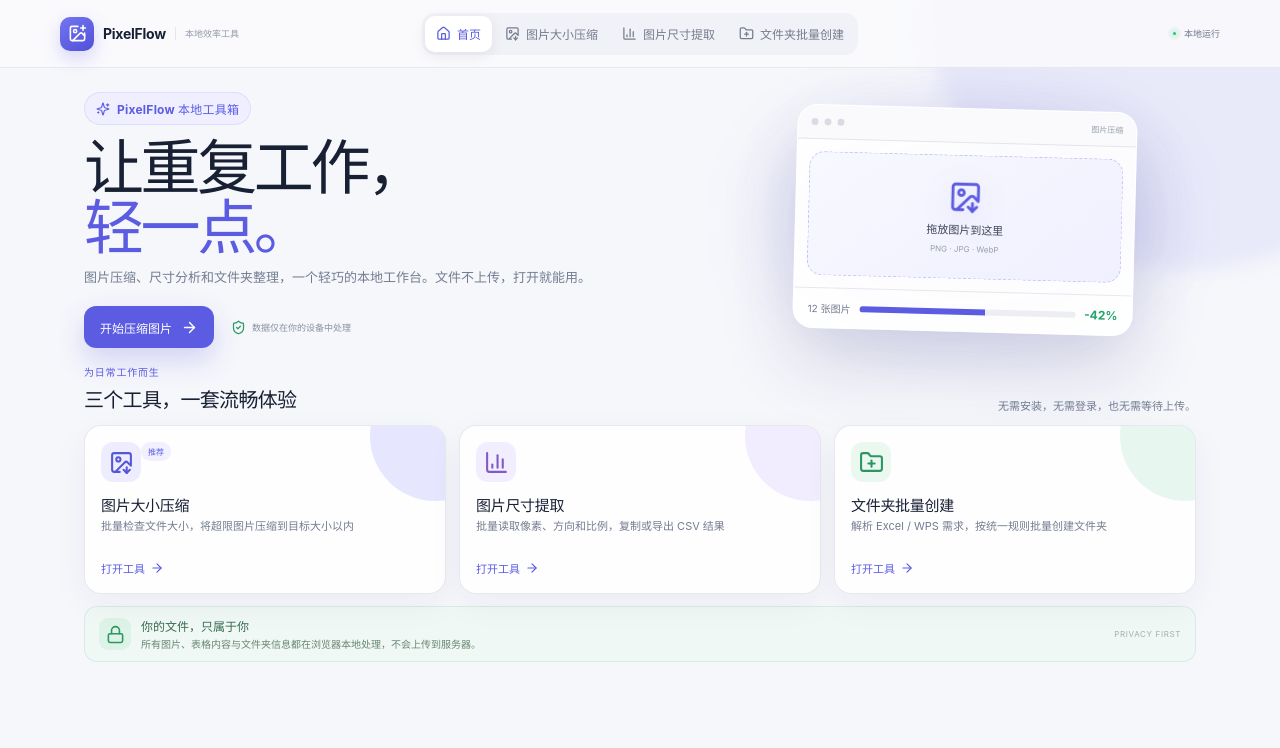
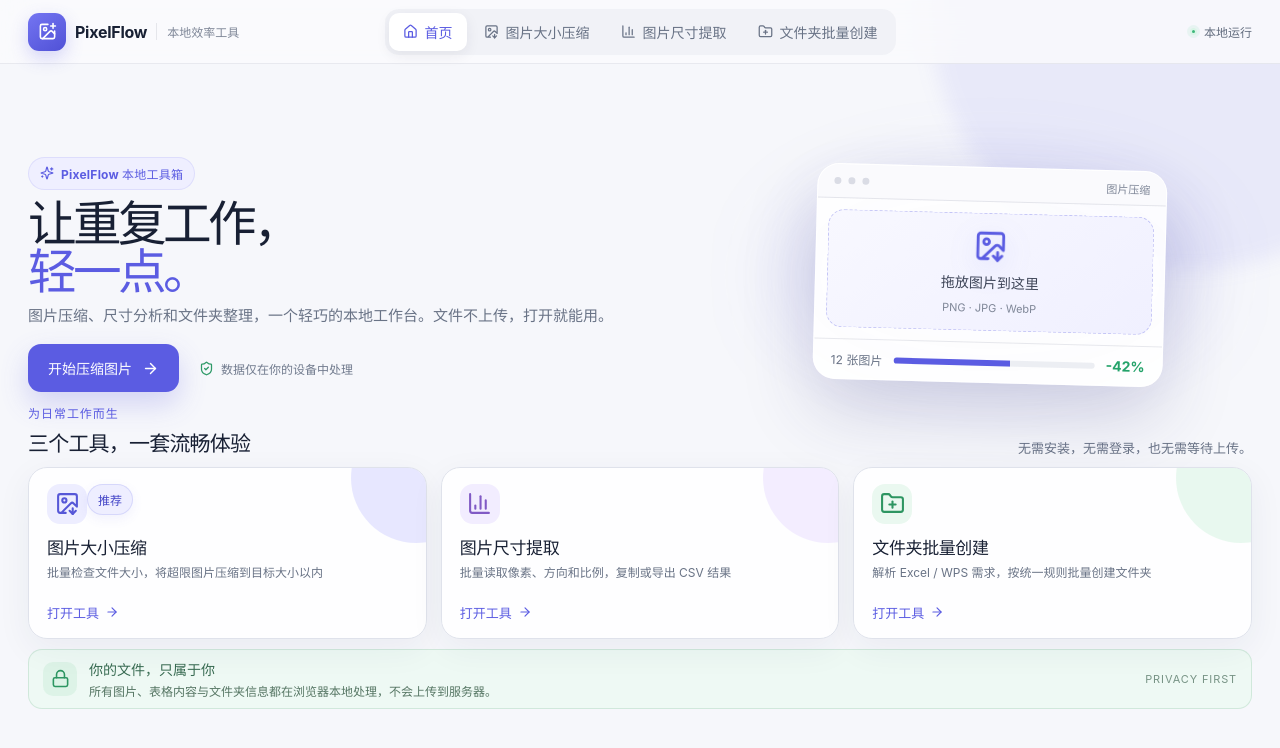
Before and after one commit to liaoyiming222-art/image-pixel-batch-reducer-lym, a React (Vite) app: page / in a window 1280 px wide. Shown: the top 748 px of the page. Built offline with nearby package versions, Linux system fonts and the light colour scheme.

Commit message:
style: 放大并优化首页自适应布局

```diff
--- a/src/suite.css
+++ b/src/suite.css
@@ -1,49 +1,49 @@
 .suite-shell { min-height: 100vh; overflow-x: hidden; background: var(--bg); }
 .suite-shell::before { content: ""; position: fixed; z-index: 0; width: 520px; height: 520px; top: -250px; right: -170px; border-radius: 50%; background: rgba(102,103,231,.09); filter: blur(10px); pointer-events: none; }
-.suite-nav { position: sticky; z-index: 30; top: 0; height: 68px; padding: 0 max(24px, calc((100% - 1160px) / 2)); display: grid; grid-template-columns: 1fr auto 1fr; align-items: center; background: rgba(250,250,253,.82); border-bottom: 1px solid rgba(35,45,78,.08); backdrop-filter: blur(18px); }
+.suite-nav { position: sticky; z-index: 30; top: 0; height: 72px; padding: 0 max(28px, calc((100% - 1400px) / 2)); display: grid; grid-template-columns: 1fr auto 1fr; align-items: center; background: rgba(250,250,253,.82); border-bottom: 1px solid rgba(35,45,78,.08); backdrop-filter: blur(18px); }
 .suite-brand { justify-self: start; display: flex; align-items: center; gap: 9px; padding: 0; color: var(--text); background: transparent; border: 0; }
-.suite-brand>span { width: 34px; height: 34px; display: grid; place-items: center; color: #fff; background: linear-gradient(145deg, #7475f2, #5051d6); border-radius: 10px; box-shadow: 0 7px 18px rgba(91,92,226,.24); }
-.suite-brand b { font-size: 14px; letter-spacing: -.25px; }
-.suite-brand small { padding-left: 9px; color: #9299a8; border-left: 1px solid var(--border); font-size: 9px; font-weight: 500; }
-.suite-nav-links { height: 42px; padding: 3px; display: flex; align-items: center; gap: 2px; background: rgba(238,239,245,.75); border-radius: 13px; }
-.suite-nav-links button { height: 36px; padding: 0 11px; display: flex; align-items: center; gap: 6px; color: #747d8e; background: transparent; border: 0; border-radius: 10px; font-size: 12px; white-space: nowrap; transition: color .2s ease, background .25s var(--ease-out), box-shadow .25s ease; }
+.suite-brand>span { width: 38px; height: 38px; display: grid; place-items: center; color: #fff; background: linear-gradient(145deg, #7475f2, #5051d6); border-radius: 11px; box-shadow: 0 7px 18px rgba(91,92,226,.24); }
+.suite-brand b { font-size: 16px; letter-spacing: -.25px; }
+.suite-brand small { padding-left: 10px; color: #7f8798; border-left: 1px solid var(--border); font-size: 12px; font-weight: 500; }
+.suite-nav-links { height: 46px; padding: 4px; display: flex; align-items: center; gap: 3px; background: rgba(238,239,245,.75); border-radius: 14px; }
+.suite-nav-links button { height: 38px; padding: 0 14px; display: flex; align-items: center; gap: 7px; color: #697386; background: transparent; border: 0; border-radius: 10px; font-size: 14px; white-space: nowrap; transition: color .2s ease, background .25s var(--ease-out), box-shadow .25s ease; }
 .suite-nav-links button:hover { color: var(--primary); }
 .suite-nav-links button.active { color: var(--primary); background: #fff; box-shadow: 0 4px 14px rgba(34,42,70,.08); font-weight: 700; }
-.nav-local { justify-self: end; display: flex; align-items: center; gap: 6px; color: #6e7789; font-size: 9px; }
+.nav-local { justify-self: end; display: flex; align-items: center; gap: 7px; color: #626c7e; font-size: 12px; }
 .nav-local span { width: 7px; height: 7px; background: #3cb77a; border: 2px solid #d9f5e7; border-radius: 50%; box-shadow: 0 0 0 3px rgba(60,183,122,.08); }
 
-.suite-home { position: relative; z-index: 1; max-width: 1160px; margin: 0 auto; padding: 24px 24px 20px; }
-.suite-hero { min-height: 250px; display: grid; grid-template-columns: 1fr .78fr; align-items: center; gap: 58px; }
+.suite-home { position: relative; z-index: 1; width: 100%; max-width: 1400px; margin: 0 auto; padding: 24px 28px 22px; box-sizing: border-box; }
+.suite-hero { min-height: 310px; display: grid; grid-template-columns: 1fr .82fr; align-items: center; gap: clamp(54px, 5vw, 92px); }
 .hero-copy { animation: hero-copy-in .7s var(--ease-out) both; }
-.hero-copy h1 { margin: 12px 0 10px; font-size: clamp(42px, 4.8vw, 60px); line-height: 1; letter-spacing: -3.4px; }
+.hero-copy h1 { margin: 14px 0 12px; font-size: clamp(50px, 4.2vw, 66px); line-height: .98; letter-spacing: -3.6px; }
 .hero-copy h1 em { color: var(--primary); font-style: normal; }
-.hero-copy>p { max-width: 530px; margin: 0; color: var(--muted); font-size: 13px; line-height: 1.65; }
-.hero-actions { margin-top: 18px; display: flex; align-items: center; gap: 17px; }
-.hero-primary { min-height: 42px; padding: 0 16px; display: inline-flex; align-items: center; gap: 9px; color: #fff; background: var(--primary); border: 0; border-radius: 12px; box-shadow: 0 12px 28px rgba(91,92,226,.23); font-size: 12px; font-weight: 700; transition: transform .25s var(--ease-out), background .2s ease, box-shadow .25s ease; }
+.hero-copy>p { max-width: 620px; margin: 0; color: #697386; font-size: 15px; line-height: 1.65; }
+.hero-actions { margin-top: 22px; display: flex; align-items: center; gap: 20px; }
+.hero-primary { min-height: 48px; padding: 0 20px; display: inline-flex; align-items: center; gap: 10px; color: #fff; background: var(--primary); border: 0; border-radius: 13px; box-shadow: 0 12px 28px rgba(91,92,226,.23); font-size: 14px; font-weight: 700; transition: transform .25s var(--ease-out), background .2s ease, box-shadow .25s ease; }
 .hero-primary:hover { transform: translateY(-2px); background: var(--primary-dark); box-shadow: 0 16px 34px rgba(91,92,226,.3); }
-.hero-actions>span { display: flex; align-items: center; gap: 6px; color: #8790a1; font-size: 9px; }
+.hero-actions>span { display: flex; align-items: center; gap: 7px; color: #707a8d; font-size: 12px; }
 .hero-actions>span svg { color: #2f9a68; }
-.hero-showcase { position: relative; min-height: 238px; padding: 0; background: transparent; border: 0; animation: showcase-in .8s .1s var(--ease-out) both; }
+.hero-showcase { position: relative; min-height: 286px; padding: 0; background: transparent; border: 0; animation: showcase-in .8s .1s var(--ease-out) both; }
 .showcase-glow { position: absolute; inset: 12%; background: rgba(91,92,226,.2); border-radius: 50%; filter: blur(45px); }
-.showcase-window { position: relative; z-index: 2; width: 100%; max-width: 340px; margin: auto; overflow: hidden; background: rgba(255,255,255,.9); border: 1px solid rgba(255,255,255,.88); border-radius: 20px; box-shadow: 0 30px 72px rgba(45,47,116,.18); transform: rotate(1.5deg); transition: transform .45s var(--ease-out), box-shadow .45s var(--ease-out); }
+.showcase-window { position: relative; z-index: 2; width: 100%; max-width: 410px; margin: auto; overflow: hidden; background: rgba(255,255,255,.9); border: 1px solid rgba(255,255,255,.88); border-radius: 22px; box-shadow: 0 30px 72px rgba(45,47,116,.18); transform: rotate(1.5deg); transition: transform .45s var(--ease-out), box-shadow .45s var(--ease-out); }
 .hero-showcase:hover .showcase-window { transform: rotate(0) translateY(-6px); box-shadow: 0 44px 100px rgba(45,47,116,.25); }
-.showcase-top { height: 34px; padding: 0 13px; display: flex; align-items: center; gap: 6px; background: #fafafd; border-bottom: 1px solid var(--border); }
+.showcase-top { height: 40px; padding: 0 16px; display: flex; align-items: center; gap: 7px; background: #fafafd; border-bottom: 1px solid var(--border); }
 .showcase-top>span { width: 7px; height: 7px; background: #dadce5; border-radius: 50%; }
-.showcase-top small { margin-left: auto; color: #989faf; font-size: 8px; }
-.showcase-drop { height: 124px; margin: 12px; display: flex; flex-direction: column; align-items: center; justify-content: center; gap: 7px; color: var(--primary); background: linear-gradient(145deg, #f8f8ff, #f0f0ff); border: 1.5px dashed rgba(91,92,226,.3); border-radius: 15px; }
+.showcase-top small { margin-left: auto; color: #7f8798; font-size: 11px; }
+.showcase-drop { height: 150px; margin: 14px; display: flex; flex-direction: column; align-items: center; justify-content: center; gap: 9px; color: var(--primary); background: linear-gradient(145deg, #f8f8ff, #f0f0ff); border: 1.5px dashed rgba(91,92,226,.3); border-radius: 16px; }
 .showcase-drop svg { filter: drop-shadow(0 8px 14px rgba(91,92,226,.18)); }
-.showcase-drop b { color: #3f4659; font-size: 11px; }
-.showcase-drop span { color: #969dac; font-size: 8px; }
-.showcase-result { height: 40px; padding: 0 14px; display: flex; align-items: center; gap: 9px; color: #747d8f; border-top: 1px solid var(--border); font-size: 10px; }
+.showcase-drop b { color: #3f4659; font-size: 14px; }
+.showcase-drop span { color: #7f8798; font-size: 11px; }
+.showcase-result { height: 48px; padding: 0 17px; display: flex; align-items: center; gap: 11px; color: #697386; border-top: 1px solid var(--border); font-size: 12px; }
 .showcase-result i { flex: 1; height: 6px; overflow: hidden; background: linear-gradient(90deg, var(--primary) 58%, #eceef3 58%); border-radius: 999px; }
-.showcase-result b { color: var(--success); font-size: 12px; }
+.showcase-result b { color: var(--success); font-size: 14px; }
 
-.tools-heading { margin-top: 12px; display: flex; align-items: end; justify-content: space-between; gap: 30px; }
-.tools-heading span { color: var(--primary); font-size: 10px; font-weight: 700; letter-spacing: .08em; text-transform: uppercase; }
-.tools-heading h2 { margin: 4px 0 0; font-size: 20px; letter-spacing: -.7px; }
-.tools-heading>p { margin: 0; color: var(--muted); font-size: 11px; }
-.suite-cards { margin-top: 12px; display: grid; grid-template-columns: repeat(3, 1fr); gap: 13px; }
-.suite-card { position: relative; min-height: 154px; padding: 16px; overflow: hidden; display: flex; flex-direction: column; justify-content: space-between; text-align: left; color: var(--text); background: rgba(255,255,255,.82); border: 1px solid var(--border); border-radius: 17px; box-shadow: 0 10px 35px rgba(37,45,77,.05); transition: transform .35s var(--ease-out), box-shadow .35s var(--ease-out), border-color .25s ease; }
+.tools-heading { margin-top: 14px; display: flex; align-items: end; justify-content: space-between; gap: 32px; }
+.tools-heading span { color: var(--primary); font-size: 12px; font-weight: 700; letter-spacing: .08em; text-transform: uppercase; }
+.tools-heading h2 { margin: 5px 0 0; font-size: 24px; letter-spacing: -.8px; }
+.tools-heading>p { margin: 0; color: #697386; font-size: 13px; }
+.suite-cards { margin-top: 16px; display: grid; grid-template-columns: repeat(3, 1fr); gap: 18px; }
+.suite-card { position: relative; min-height: 190px; padding: 20px; overflow: hidden; display: flex; flex-direction: column; justify-content: space-between; text-align: left; color: var(--text); background: rgba(255,255,255,.88); border: 1px solid #dfe2eb; border-radius: 19px; box-shadow: 0 10px 35px rgba(37,45,77,.06); transition: transform .35s var(--ease-out), box-shadow .35s var(--ease-out), border-color .25s ease; }
 .suite-card::after { content: ""; position: absolute; width: 130px; height: 130px; right: -55px; top: -55px; border-radius: 50%; opacity: .34; transition: transform .45s var(--ease-out); }
 .suite-card.blue::after { background: #b8b9ff; }
 .suite-card.purple::after { background: #ddc9ff; }
@@ -51,25 +51,47 @@
 .suite-card:hover { transform: translateY(-5px); border-color: rgba(91,92,226,.25); box-shadow: 0 22px 60px rgba(37,45,77,.1); }
 .suite-card:hover::after { transform: scale(1.2); }
 .suite-card-top { display: flex; align-items: flex-start; justify-content: space-between; }
-.suite-card-top>span { position: relative; z-index: 2; padding: 4px 7px; color: var(--primary); background: #f0f0ff; border-radius: 999px; font-size: 8px; font-weight: 700; }
-.suite-card-icon { width: 40px; height: 40px; display: grid; place-items: center; border-radius: 12px; }
+.suite-card-top>span { position: relative; z-index: 2; padding: 6px 10px; color: #4446c7; background: #eeeeff; border: 1px solid rgba(91,92,226,.16); border-radius: 999px; font-size: 12px; font-weight: 800; box-shadow: 0 4px 12px rgba(91,92,226,.08); }
+.suite-card-icon { width: 46px; height: 46px; display: grid; place-items: center; border-radius: 13px; }
 .suite-card.blue .suite-card-icon { color: #5657d7; background: #ededff; }
 .suite-card.purple .suite-card-icon { color: #805ac5; background: #f2edff; }
 .suite-card.green .suite-card-icon { color: #2d9561; background: #eaf8f0; }
-.suite-card h2 { margin: 12px 0 4px; font-size: 15px; letter-spacing: -.3px; }
-.suite-card p { min-height: 30px; margin: 0 0 8px; color: var(--muted); font-size: 11px; line-height: 1.45; }
-.card-link { display: inline-flex; align-items: center; gap: 5px; color: var(--primary); font-size: 11px; font-weight: 700; }
+.suite-card h2 { margin: 14px 0 5px; font-size: 18px; letter-spacing: -.4px; }
+.suite-card p { min-height: 38px; margin: 0 0 10px; color: #697386; font-size: 13px; line-height: 1.5; }
+.card-link { display: inline-flex; align-items: center; gap: 6px; color: var(--primary); font-size: 13px; font-weight: 700; }
 .card-link svg { transition: transform .25s var(--ease-out); }
 .suite-card:hover .card-link svg { transform: translateX(4px); }
-.suite-privacy { margin-top: 12px; padding: 10px 14px; display: flex; align-items: center; gap: 10px; color: #386b52; background: rgba(236,249,242,.75); border: 1px solid rgba(55,148,96,.12); border-radius: 13px; }
-.privacy-icon { width: 32px; height: 32px; display: grid; place-items: center; flex: 0 0 auto; color: #2d9662; background: #ddf3e7; border-radius: 9px; }
-.suite-privacy strong { display: block; font-size: 12px; }
-.suite-privacy p { margin: 2px 0 0; color: #698474; font-size: 10px; }
+.suite-privacy { margin-top: 14px; padding: 12px 16px; display: flex; align-items: center; gap: 12px; color: #386b52; background: rgba(236,249,242,.82); border: 1px solid rgba(55,148,96,.16); border-radius: 14px; }
+.privacy-icon { width: 38px; height: 38px; display: grid; place-items: center; flex: 0 0 auto; color: #2d9662; background: #ddf3e7; border-radius: 10px; }
+.suite-privacy strong { display: block; font-size: 14px; }
+.suite-privacy p { margin: 3px 0 0; color: #567664; font-size: 12px; }
 
-@media (min-width: 901px) and (min-height: 680px) {
-  .suite-home { height: calc(100vh - 68px); overflow: hidden; }
+@media (min-width: 901px) and (min-height: 620px) {
+  .suite-home { height: calc(100dvh - 72px); overflow: hidden; display: flex; flex-direction: column; justify-content: center; }
 }
-.suite-privacy>span { margin-left: auto; color: #9bb2a5; font-size: 8px; letter-spacing: .08em; text-transform: uppercase; }
+.suite-privacy>span { margin-left: auto; color: #789486; font-size: 11px; letter-spacing: .08em; text-transform: uppercase; }
+
+@media (min-width: 901px) and (max-height: 820px) {
+  .suite-nav { height: 64px; }
+  .suite-home { height: calc(100dvh - 64px); padding-top: 14px; padding-bottom: 14px; }
+  .suite-hero { min-height: 238px; }
+  .hero-copy h1 { margin: 10px 0 9px; font-size: clamp(46px, 3.8vw, 58px); }
+  .hero-actions { margin-top: 15px; }
+  .hero-showcase { min-height: 224px; }
+  .showcase-window { max-width: 350px; }
+  .showcase-top { height: 34px; }
+  .showcase-drop { height: 118px; margin: 11px; }
+  .showcase-result { height: 40px; }
+  .tools-heading { margin-top: 8px; }
+  .tools-heading h2 { font-size: 21px; }
+  .suite-cards { margin-top: 10px; gap: 14px; }
+  .suite-card { min-height: 158px; padding: 16px 18px; }
+  .suite-card-icon { width: 40px; height: 40px; }
+  .suite-card h2 { margin-top: 10px; font-size: 17px; }
+  .suite-card p { min-height: 32px; margin-bottom: 6px; font-size: 12px; }
+  .suite-privacy { margin-top: 10px; padding: 9px 14px; }
+  .privacy-icon { width: 34px; height: 34px; }
+}
 
 @keyframes hero-copy-in { from { opacity: 0; transform: translateY(18px); } to { opacity: 1; transform: none; } }
 @keyframes showcase-in { from { opacity: 0; transform: translateY(22px) scale(.96); } to { opacity: 1; transform: none; } }
```
